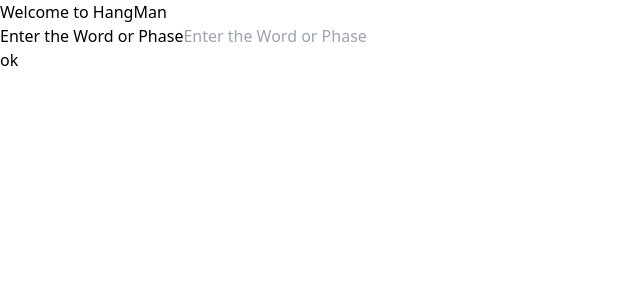
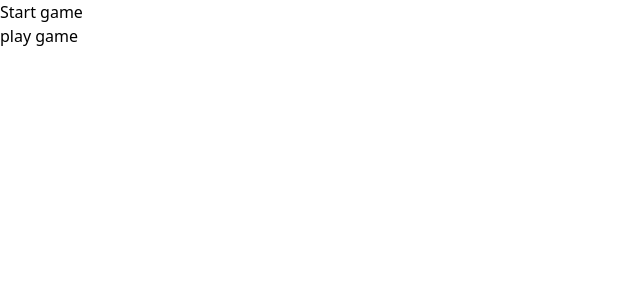
Before and after one commit to SarthakBhandari01/HangMan-React, a React (Vite) app: page /start in a window 1280 px wide. Shown: the top 300 px of the page, without its empty margins (0-640 px from the left). Built offline with nearby package versions, Linux system fonts and the light colour scheme.

Commit message:
added react-router-dom

```diff
--- a/package.json
+++ b/package.json
@@ -11,7 +11,8 @@
   },
   "dependencies": {
     "react": "^18.3.1",
-    "react-dom": "^18.3.1"
+    "react-dom": "^18.3.1",
+    "react-router-dom": "^6.26.2"
   },
   "devDependencies": {
     "@eslint/js": "^9.9.0",
--- a/src/App.jsx
+++ b/src/App.jsx
@@ -1,10 +1,18 @@
-import TextInputForm from "./Component/TextInputForm/textInputForm";
+import { Route, Routes } from "react-router-dom";
+import TextInputFormContainer from "./Component/TextInputForm/textInputFormContainer";
+import StartGame from "./Component/Pages/start";
+import PlayGame from "./Component/Pages/Play";
 function App() {
   return (
-    <>
-      <div className="text-3xl text-center font-semibold">Welcome to HangMan</div>
-      <TextInputForm  onSubmit={(value)=>console.log("submitted with the value",value)}/>
-    </>
+    // <>
+    //   <div className="text-3xl text-center font-semibold">Welcome to HangMan</div>
+    //   <TextInputFormContainer  onSubmit={(value)=>console.log("submitted with the value",value)}/>
+    // </>
+    <Routes>
+      <Route path="/start" element={<StartGame />} />
+      <Route path="/play" element={<PlayGame />} />
+      <Route path="*" element={<div>Page not found</div>} />
+    </Routes>
   );
 }
 
--- a/src/Component/Button/button.jsx
+++ b/src/Component/Button/button.jsx
@@ -1,10 +1,11 @@
 import getButtonStyling from "./getBtnStyleType";
 
 
-function Button({ text, type = "button", styleType }) {
+function Button({ text, buttonType = "button", styleType,onclick }) {
   return (
     <button
-      type={type}
+      type={buttonType}
+      onClick={onclick}
       className={`px-3 py-2 rounded-md text-white ${getButtonStyling(styleType)}`}
     >
       {text}
--- /dev/null
+++ b/src/Component/Pages/Play.jsx
@@ -0,0 +1,11 @@
+import { Link } from "react-router-dom";
+
+function PlayGame() {
+  return (
+    <>
+      <div>play game</div>
+      <Link to={"/start"}>Start Game</Link>
+    </>
+  );
+}
+export default PlayGame;
--- /dev/null
+++ b/src/Component/Pages/start.jsx
@@ -0,0 +1,9 @@
+import { Link } from "react-router-dom"
+
+function StartGame(){
+    return<>
+     <div>Start game</div>
+     <Link to={"/play"}>play game</Link>
+    </>
+}
+export default StartGame
--- a/src/Component/TextInputForm/textInputForm.jsx
+++ b/src/Component/TextInputForm/textInputForm.jsx
@@ -1,28 +1,31 @@
 import TextInput from "../TextInput/textInput";
 import Button from "../Button/button";
-import { useState } from "react";
-function TextInputForm({ onSubmit }) {
-  const [value, setValue] = useState("");
-  function handleFormSubmit(event) {
-    event.preventDefault();
-    console.log("form Submitted");
-    onSubmit?.(value);
-  }
-  function handleOnChange(e) {
-    console.log(e.target.value);
-    setValue(e.target.value);
-  }
+function TextInputForm({
+  handleFormSubmit,
+  handleTextInputChange,
+  hide,
+  setHide,
+  value,
+}) {
   return (
     <form className="flex gap-3" onSubmit={handleFormSubmit}>
       <div>
         <TextInput
-          onchange={handleOnChange}
+          onchange={handleTextInputChange}
           value={value}
+          type={hide ? "password" : "text"}
           label={"Enter the Word or Phase"}
         />
       </div>
       <div>
-        <Button text={"ok"} type="submit" />
+        <Button
+          text={hide ? "show" : "hide"}
+          styleType={"secondary"}
+          onclick={() => setHide(!hide)}
+        />
+      </div>
+      <div>
+        <Button text={"ok"} buttonType="submit" />
       </div>
     </form>
   );
--- /dev/null
+++ b/src/Component/TextInputForm/textInputFormContainer.jsx
@@ -0,0 +1,27 @@
+import TextInputForm from "./textInputForm";
+import { useState } from "react";
+
+function TextInputFormContainer({ onSubmit }) {
+  const [value, setValue] = useState("");
+  const [hide, setHide] = useState(true);
+  function handleFormSubmit(event) {
+    event.preventDefault();
+    console.log("form Submitted");
+    onSubmit?.(value);
+  }
+  function handleTextInputChange(e) {
+    console.log(e.target.value);
+    setValue(e.target.value);
+  }
+  return (
+    <TextInputForm
+      handleFormSubmit={handleFormSubmit}
+      handleTextInputChange={handleTextInputChange}
+      hide={hide}
+      setHide={setHide}
+      value={value}
+    />
+  );
+}
+
+export default TextInputFormContainer;
--- a/src/main.jsx
+++ b/src/main.jsx
@@ -1,10 +1,13 @@
-import { StrictMode } from 'react'
-import { createRoot } from 'react-dom/client'
-import App from './App.jsx'
-import './index.css'
+import { StrictMode } from "react";
+import { createRoot } from "react-dom/client";
+import App from "./App.jsx";
+import "./index.css";
+import { BrowserRouter } from "react-router-dom";
 
-createRoot(document.getElementById('root')).render(
+createRoot(document.getElementById("root")).render(
   <StrictMode>
-    <App />
-  </StrictMode>,
-)
+    <BrowserRouter>
+      <App />
+    </BrowserRouter>
+  </StrictMode>
+);
```
Also changed, not shown: 1 other file (tests, documents, lock files or other folders).
